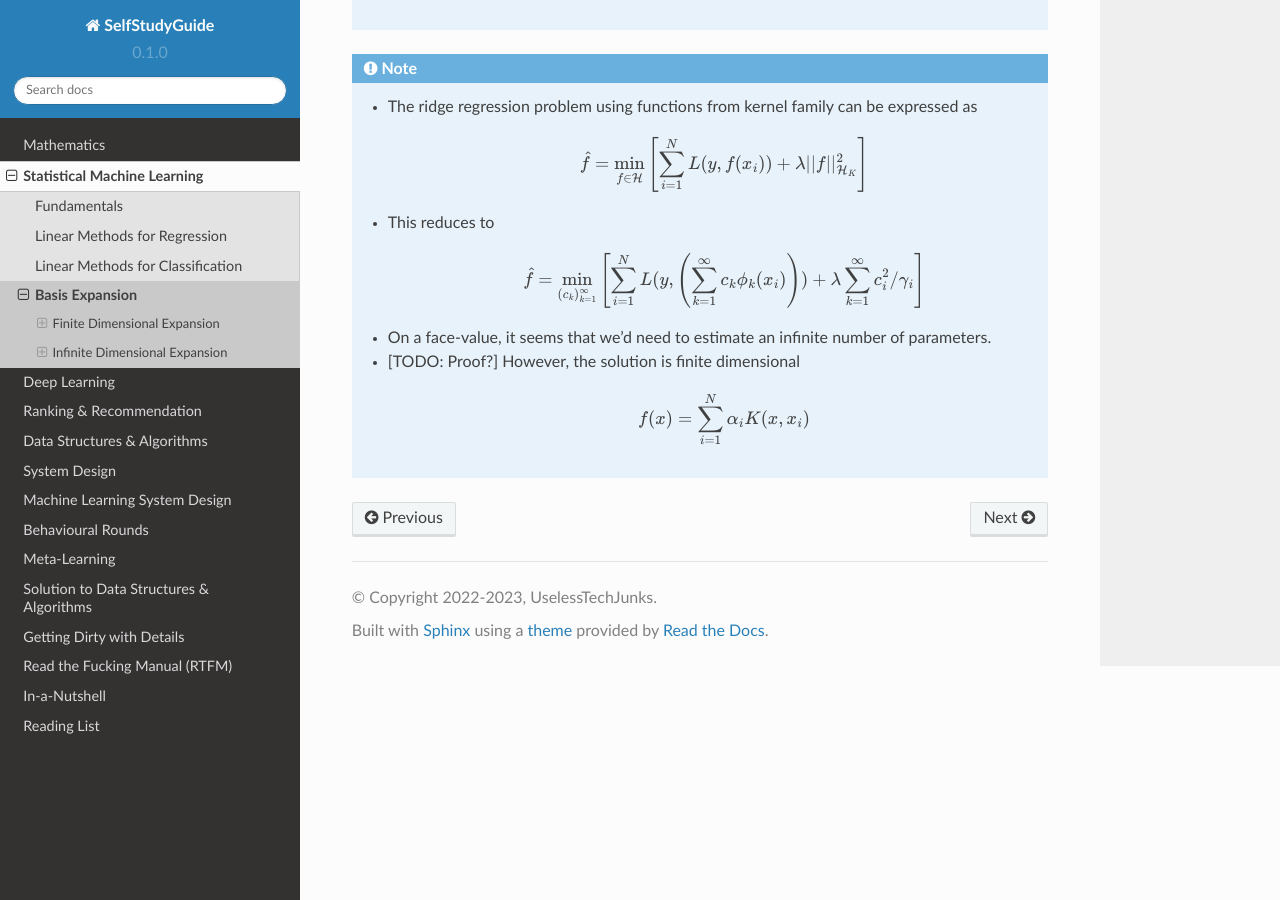
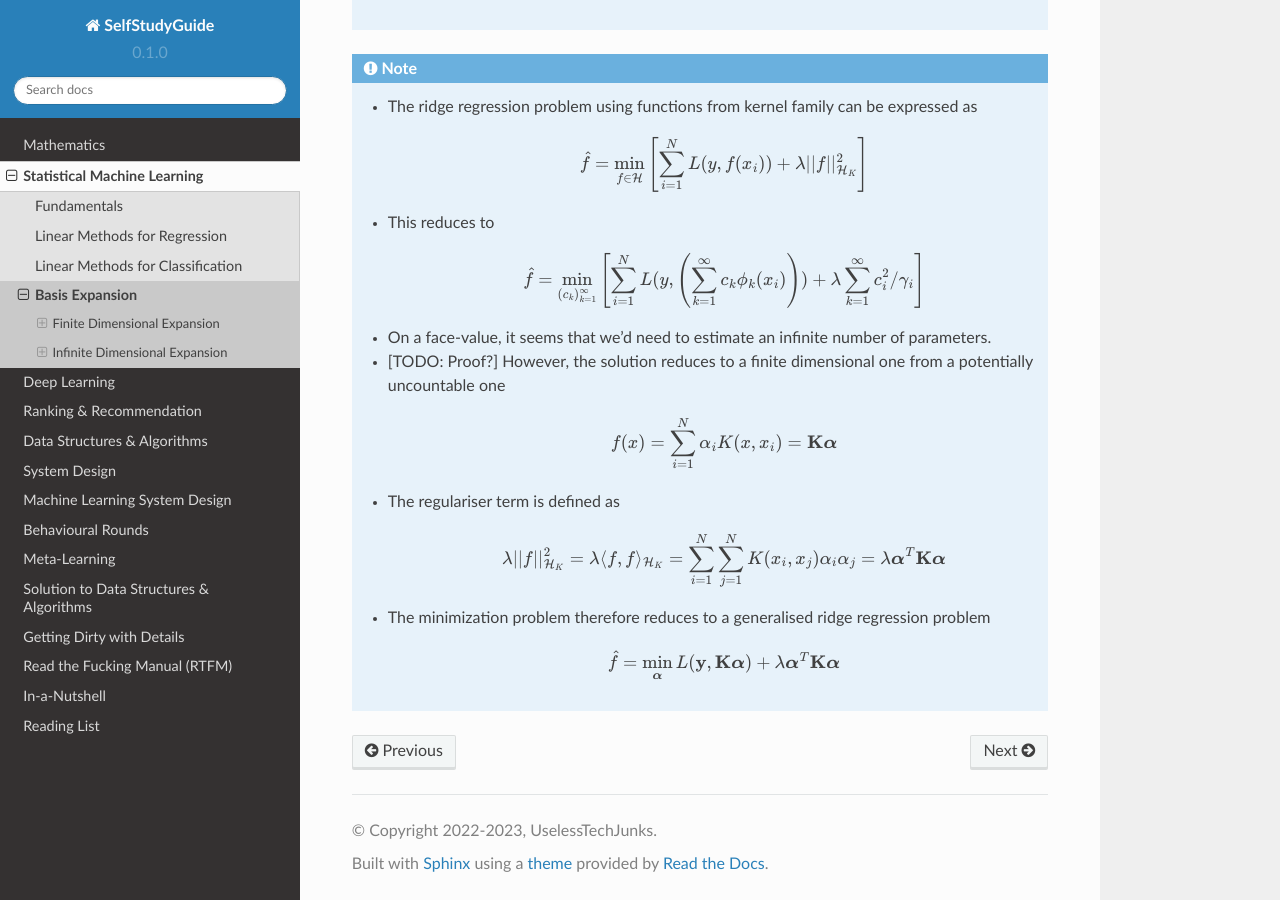
Before and after one commit to uselesstechjunks/leetcode, a Sphinx documentation site: the page built from docs/source/ml/basisexp.rst, in a window 1280 px wide and 900 px high, scrolled down 8151 px. Built offline with Sphinx 7.4.7 and the Read the Docs theme 2.0.0, drawn with Linux system fonts in a browser that asks for light colours.

Commit message:
Update basisexp.rst

```diff
--- a/docs/source/ml/basisexp.rst
+++ b/docs/source/ml/basisexp.rst
@@ -242,6 +242,12 @@ Kernel Ridge Regression
 
 		.. math:: \hat{f}=\min_{(c_k)_{k=1}^\infty}\left[\sum_{i=1}^N L(y,\left(\sum_{k=1}^\infty c_k\phi_k(x_i)\right))+\lambda \sum_{k=1}^\infty c_i^2/\gamma_i\right]
 	* On a face-value, it seems that we'd need to estimate an infinite number of parameters.
-	* [TODO: Proof?] However, the solution is finite dimensional
+	* [TODO: Proof?] However, the solution reduces to a finite dimensional one from a potentially uncountable one
 
-		.. math:: f(x)=\sum_{i=1}^N\alpha_iK(x,x_i)
+		.. math:: f(x)=\sum_{i=1}^N\alpha_iK(x,x_i)=\mathbf{K}\boldsymbol{\alpha}
+	* The regulariser term is defined as
+
+		.. math:: \lambda||f||_{\mathcal{H}_K}^2=\lambda\langle f,f\rangle_{\mathcal{H}_K}=\sum_{i=1}^N\sum_{j=1}^N K(x_i,x_j)\alpha_i\alpha_j=\lambda\boldsymbol{\alpha}^T\mathbf{K}\boldsymbol{\alpha}
+	* The minimization problem therefore reduces to a generalised ridge regression problem
+
+		.. math:: \hat{f}=\min_{\boldsymbol{\alpha}}L(\mathbf{y}, \mathbf{K}\boldsymbol{\alpha})+\lambda\boldsymbol{\alpha}^T\mathbf{K}\boldsymbol{\alpha}
```
